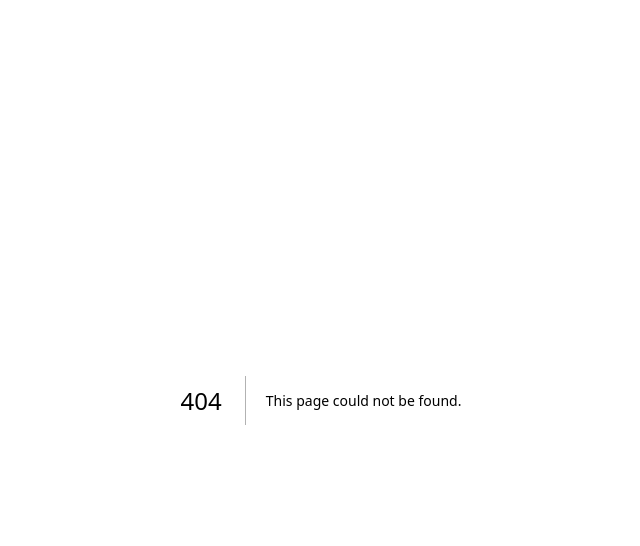
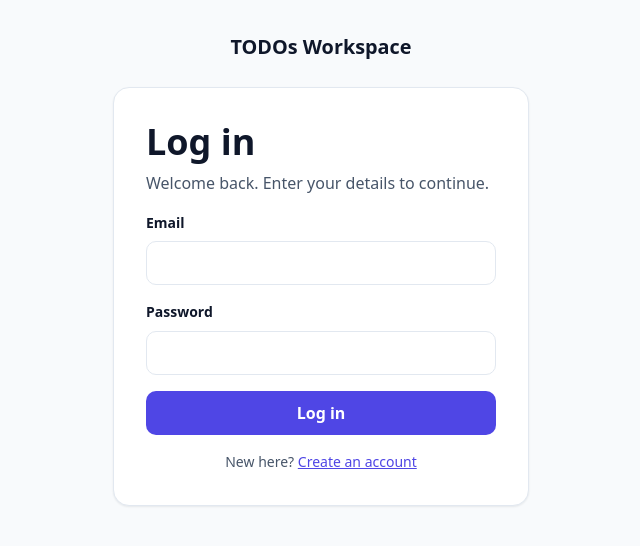
Before and after one commit to mahfujalam77452/todo-workspace-frontend, a Next.js app: page /login in a window 1280 px wide. Before the commit this address had no page. Shown: the top 546 px of the page, without its empty margins (319-959 px from the left). Built offline with nearby package versions, Linux system fonts and the light colour scheme; no server answers.

Commit message:
Login page created

```diff
--- /dev/null
+++ b/src/app/(auth)/login/page.js
@@ -0,0 +1,7 @@
+import LoginForm from '@/components/auth/LoginForm';
+
+export const metadata = { title: 'Log in' };
+
+export default function LoginPage() {
+  return <LoginForm />;
+}
--- /dev/null
+++ b/src/components/auth/AuthForm.module.css
@@ -0,0 +1,16 @@
+.form {
+  display: flex;
+  flex-direction: column;
+  gap: var(--space-4);
+}
+
+.subtitle {
+  margin-top: calc(var(--space-2) * -1);
+  color: var(--color-text-muted);
+}
+
+.footer {
+  text-align: center;
+  font-size: var(--text-sm);
+  color: var(--color-text-muted);
+}
--- /dev/null
+++ b/src/components/auth/LoginForm.js
@@ -0,0 +1,93 @@
+'use client';
+
+import { useState } from 'react';
+import Link from 'next/link';
+import { useRouter } from 'next/navigation';
+import Button from '@/components/ui/Button';
+import ErrorMessage from '@/components/ui/ErrorMessage';
+import FormField from '@/components/ui/FormField';
+import Input from '@/components/ui/Input';
+import { apiFetch } from '@/lib/api-client';
+import { ApiError, getErrorMessage, getFieldErrors } from '@/lib/errors';
+import { validateLogin } from '@/lib/validators';
+import styles from './AuthForm.module.css';
+
+export default function LoginForm() {
+  const router = useRouter();
+  const [values, setValues] = useState({ email: '', password: '' });
+  const [errors, setErrors] = useState({});
+  const [formError, setFormError] = useState('');
+  const [loading, setLoading] = useState(false);
+
+  function handleChange(event) {
+    const { name, value } = event.target;
+    setValues((current) => ({ ...current, [name]: value }));
+  }
+
+  async function handleSubmit(event) {
+    event.preventDefault();
+    setFormError('');
+
+    const validationErrors = validateLogin(values);
+    setErrors(validationErrors);
+    if (Object.keys(validationErrors).length > 0) return;
+
+    setLoading(true);
+    try {
+      await apiFetch('/auth/login', {
+        method: 'POST',
+        body: { email: values.email.trim(), password: values.password },
+      });
+      router.replace('/todos');
+      router.refresh();
+    } catch (error) {
+      if (error instanceof ApiError && error.status === 401) {
+        setFormError('Invalid email or password.');
+      } else {
+        const fieldErrors = getFieldErrors(error);
+        setErrors(fieldErrors);
+        setFormError(Object.keys(fieldErrors).length > 0 ? '' : getErrorMessage(error));
+      }
+      setLoading(false);
+    }
+  }
+
+  return (
+    <form className={styles.form} onSubmit={handleSubmit} noValidate>
+      <h1>Log in</h1>
+      <p className={styles.subtitle}>Welcome back. Enter your details to continue.</p>
+
+      {formError && <ErrorMessage message={formError} />}
+
+      <FormField label="Email" htmlFor="email" error={errors.email}>
+        <Input
+          id="email"
+          name="email"
+          type="email"
+          autoComplete="email"
+          value={values.email}
+          onChange={handleChange}
+          error={errors.email}
+        />
+      </FormField>
+
+      <FormField label="Password" htmlFor="password" error={errors.password}>
+        <Input
+          id="password"
+          name="password"
+          type="password"
+          autoComplete="current-password"
+          value={values.password}
+          onChange={handleChange}
+          error={errors.password}
+        />
+      </FormField>
+
+      <Button type="submit" loading={loading}>Log in</Button>
+
+      <p className={styles.footer}>
+        New here? <Link href="/register">Create an account</Link>
+      </p>
+    </form>
+  );
+}
```
Also changed, not shown: src/app/(auth)/register/page.js (added, +7 -0 lines).
